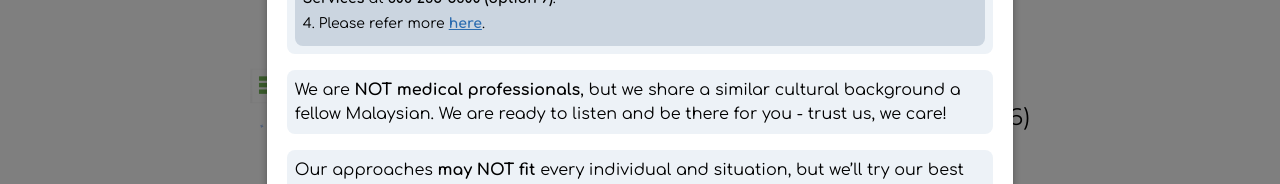
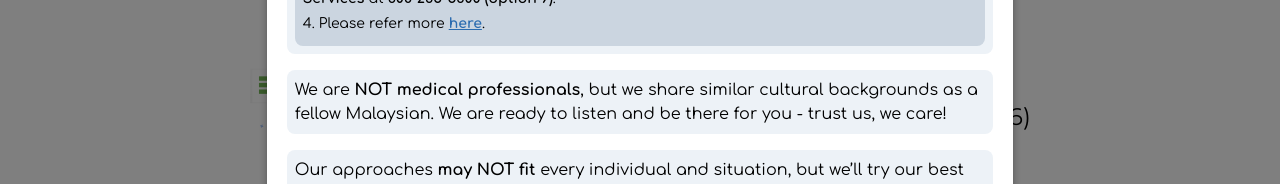
Before and after one commit to speaktousdev/speaktous-website, a Nuxt app: page /chat in a window 1280 px wide. Both pictures are taken after a click on the button "Chat now!". Shown: the part 323-507 px from the top of the page. Built offline with nearby package versions, Linux system fonts and the light colour scheme.

Commit message:
fix typo

```diff
--- a/components/FloatingDisclaimer.vue
+++ b/components/FloatingDisclaimer.vue
@@ -54,8 +54,8 @@
 
             <p class="p-2 mb-4 bg-gray-200 rounded-lg">
               We are <span class="font-bold">NOT medical professionals</span>,
-              but we share a similar cultural background a fellow Malaysian. We
-              are ready to listen and be there for you - trust us, we care!
+              but we share similar cultural backgrounds as a fellow Malaysian.
+              We are ready to listen and be there for you - trust us, we care!
             </p>
             <p class="p-2 mb-4 bg-gray-200 rounded-lg">
               Our approaches <span class="font-bold">may NOT fit</span> every
```
